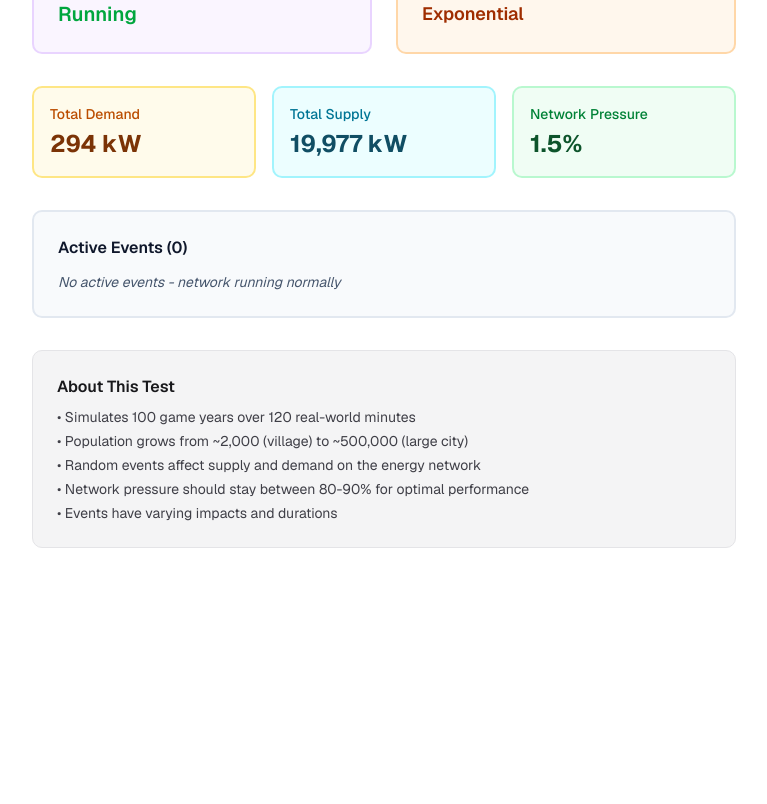
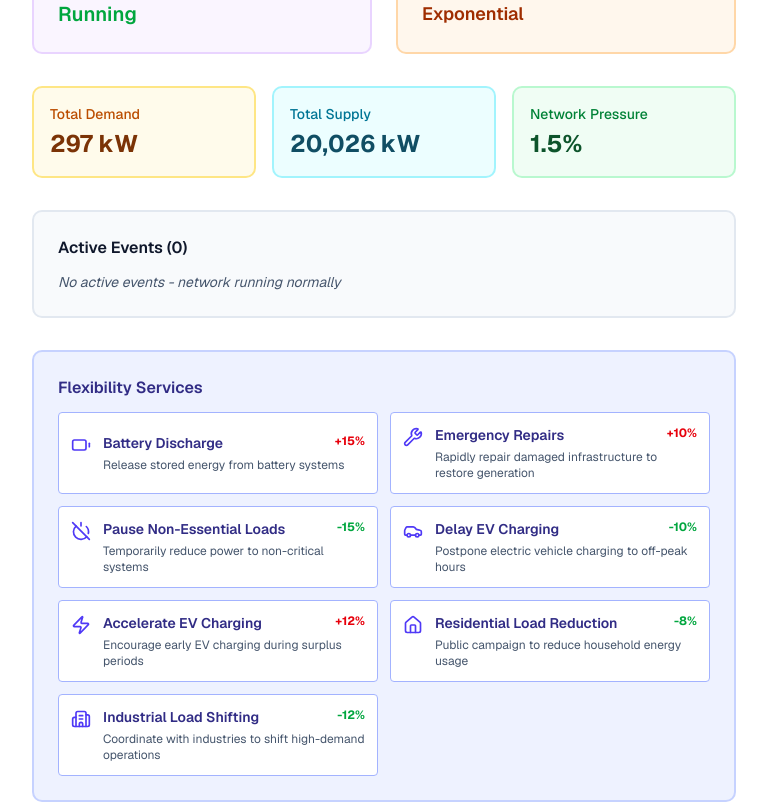
Before and after one commit to leomosley/ssen-game, a Next.js app: page /test-engine in a window 1280 px wide. Shown: the part 642-1446 px from the top of the page, without its empty margins (256-1023 px from the left). Before the commit the page ends 1254 px from the top, so only its background shows below. Built offline with nearby package versions, Linux system fonts and the light colour scheme.

Commit message:
feat: tools

```diff
--- a/app/test-engine/page.tsx
+++ b/app/test-engine/page.tsx
@@ -1,9 +1,10 @@
 "use client";
 
 import { useGame } from "@/lib/hooks/use-game";
+import { ALL_TOOLS } from "@/lib/tools";
 
 export default function TestEngine() {
-  const { gameState, tickInterval, toggle, reset } = useGame({
+  const { gameState, tickInterval, toggle, reset, applyTool, isToolAvailable } = useGame({
     initialPopulation: 2000, // small village
     targetGameYears: 100,
     targetRealMinutes: 120,
@@ -276,6 +277,77 @@ export default function TestEngine() {
           )}
         </div>
 
+        {/* Available Tools */}
+        <div className="w-full bg-indigo-50 border-2 border-indigo-200 rounded-lg p-6">
+          <h3 className="font-semibold text-indigo-900 mb-3">
+            Flexibility Services
+          </h3>
+          <div className="grid grid-cols-1 md:grid-cols-2 gap-3">
+            {ALL_TOOLS.map((tool) => {
+              const Icon = tool.icon;
+              const available = isToolAvailable(tool.id);
+              const activeTool = gameState.activeTools.find(
+                (t) => t.id === tool.id
+              );
+
+              return (
+                <button
+                  key={tool.id}
+                  onClick={() => applyTool(tool)}
+                  disabled={!available}
+                  className={`p-3 rounded border text-left transition-all ${
+                    !available
+                      ? "bg-gray-100 border-gray-300 cursor-not-allowed opacity-60"
+                      : "bg-white border-indigo-300 hover:bg-indigo-50 cursor-pointer"
+                  }`}
+                >
+                  <div className="flex items-start gap-3">
+                    <Icon
+                      className={`w-5 h-5 mt-0.5 ${
+                        available ? "text-indigo-600" : "text-gray-400"
+                      }`}
+                    />
+                    <div className="flex-1">
+                      <div className="flex items-start justify-between">
+                        <p
+                          className={`font-semibold text-sm ${
+                            available ? "text-indigo-900" : "text-gray-600"
+                          }`}
+                        >
+                          {tool.name}
+                        </p>
+                        <span
+                          className={`text-xs font-bold ${
+                            tool.multiplier > 1
+                              ? "text-red-600"
+                              : "text-green-600"
+                          }`}
+                        >
+                          {tool.multiplier > 1 ? "+" : ""}
+                          {((tool.multiplier - 1) * 100).toFixed(0)}%
+                        </span>
+                      </div>
+                      <p className="text-xs text-slate-600 mt-1">
+                        {tool.description}
+                      </p>
+                      {activeTool && activeTool.endTime > gameState.currentTime && (
+                        <p className="text-xs text-indigo-600 mt-1 font-medium">
+                          Active - {(activeTool.endTime - gameState.currentTime).toFixed(1)}y left
+                        </p>
+                      )}
+                      {activeTool && activeTool.isOnCooldown && (
+                        <p className="text-xs text-orange-600 mt-1">
+                          Cooldown - {(activeTool.cooldownEndTime - gameState.currentTime).toFixed(1)}y
+                        </p>
+                      )}
+                    </div>
+                  </div>
+                </button>
+              );
+            })}
+          </div>
+        </div>
+
         {/* Info */}
         <div className="w-full bg-zinc-100 rounded-lg p-6 border border-zinc-200">
           <h3 className="font-semibold text-zinc-900 mb-2">About This Test</h3>
--- a/lib/engine.ts
+++ b/lib/engine.ts
@@ -1,4 +1,5 @@
 import { ActiveEvent, ALL_EVENTS, createActiveEvent } from './events';
+import { ActiveTool, Tool, createActiveTool } from './tools';
 
 export interface GameEngineConfig {
   initialPopulation?: number;
@@ -23,6 +24,7 @@ export interface GameState {
   populationMultiplier: number;
   isRunning: boolean;
   activeEvents: ActiveEvent[];
+  activeTools: ActiveTool[];
   totalDemand: number;
   totalSupply: number;
   networkPressure: number; // demand / supply ratio
@@ -82,6 +84,7 @@ export class GameEngine {
       populationMultiplier: 1,
       isRunning: false,
       activeEvents: [],
+      activeTools: [],
       totalDemand: initialDemand,
       totalSupply: initialSupply,
       networkPressure: initialDemand / initialSupply,
@@ -128,6 +131,7 @@ export class GameEngine {
       populationMultiplier: 1,
       isRunning: false,
       activeEvents: [],
+      activeTools: [],
       totalDemand: initialDemand,
       totalSupply: initialSupply,
       networkPressure: initialDemand / initialSupply,
@@ -184,7 +188,10 @@ export class GameEngine {
     // Event management - check for new events and remove expired ones
     this.updateEvents();
 
-    // Calculate network demand and supply with event multipliers
+    // Tool management - remove expired tools and update cooldowns
+    this.updateTools();
+
+    // Calculate network demand and supply with event and tool multipliers
     this.calculateNetworkMetrics();
 
     // Update tick interval (gets slower over time exponentially, but capped)
@@ -247,29 +254,92 @@ export class GameEngine {
   }
 
   /**
+   * Update active tools - remove expired ones and update cooldowns
+   */
+  private updateTools(): void {
+    // Remove expired tools
+    this.state.activeTools = this.state.activeTools.filter(tool => {
+      if (tool.endTime > this.state.currentTime) {
+        return true;
+      }
+      // Tool expired, set to cooldown
+      tool.isOnCooldown = true;
+      return false;
+    });
+
+    // Update cooldown status
+    this.state.activeTools.forEach(tool => {
+      if (tool.isOnCooldown && this.state.currentTime >= tool.cooldownEndTime) {
+        tool.isOnCooldown = false;
+      }
+    });
+  }
+
+  /**
+   * Use a tool to manage network pressure
+   */
+  useTool(tool: Tool): boolean {
+    // Check if tool is already active or on cooldown
+    const existingTool = this.state.activeTools.find(t => t.id === tool.id);
+    if (existingTool && (existingTool.endTime > this.state.currentTime || existingTool.isOnCooldown)) {
+      return false; // Tool is active or on cooldown
+    }
+
+    // Create and add active tool
+    const activeTool = createActiveTool(tool, this.state.currentTime);
+    this.state.activeTools.push(activeTool);
+
+    // Recalculate metrics immediately
+    this.calculateNetworkMetrics();
+    this.notifyListeners(this.onStateUpdate);
+
+    return true;
+  }
+
+  /**
+   * Check if a tool is available (not active and not on cooldown)
+   */
+  isToolAvailable(toolId: string): boolean {
+    const tool = this.state.activeTools.find(t => t.id === toolId);
+    if (!tool) return true; // Tool has never been used
+
+    return this.state.currentTime >= tool.cooldownEndTime;
+  }
+
+  /**
    * Calculate network demand, supply, and pressure
-   * Formula: (Population * Demand) + events = pressure on network
+   * Formula: (Population * Demand) + events + tools = pressure on network
    */
   private calculateNetworkMetrics(): void {
     // Base demand from population
     const baseDemand = this.state.currentPopulation * BASE_DEMAND_PER_PERSON;
 
     // Apply demand event multipliers
-    const demandMultiplier = this.state.activeEvents
+    const demandEventMultiplier = this.state.activeEvents
       .filter(e => e.impact === 'demand')
       .reduce((acc, event) => acc * event.multiplier, 1);
 
-    this.state.totalDemand = baseDemand * demandMultiplier;
+    // Apply demand tool multipliers (only active tools, not on cooldown)
+    const demandToolMultiplier = this.state.activeTools
+      .filter(t => t.impact === 'demand' && t.endTime > this.state.currentTime)
+      .reduce((acc, tool) => acc * tool.multiplier, 1);
+
+    this.state.totalDemand = baseDemand * demandEventMultiplier * demandToolMultiplier;
 
     // Base supply (grows slowly with population to keep pace somewhat)
     const baseSupply = this.config.baseSupply + (this.state.currentPopulation - this.config.initialPopulation) * 2;
 
     // Apply supply event multipliers
-    const supplyMultiplier = this.state.activeEvents
+    const supplyEventMultiplier = this.state.activeEvents
       .filter(e => e.impact === 'supply')
       .reduce((acc, event) => acc * event.multiplier, 1);
 
-    this.state.totalSupply = baseSupply * supplyMultiplier;
+    // Apply supply tool multipliers (only active tools, not on cooldown)
+    const supplyToolMultiplier = this.state.activeTools
+      .filter(t => t.impact === 'supply' && t.endTime > this.state.currentTime)
+      .reduce((acc, tool) => acc * tool.multiplier, 1);
+
+    this.state.totalSupply = baseSupply * supplyEventMultiplier * supplyToolMultiplier;
 
     // Calculate network pressure (demand/supply ratio)
     // Ideal pressure is around 0.8-0.9 (80-90% utilization)
--- a/lib/hooks/use-game.ts
+++ b/lib/hooks/use-game.ts
@@ -1,5 +1,6 @@
 import { useEffect, useState, useRef, useCallback } from 'react';
 import { GameEngine, GameState, GameEngineConfig } from '../engine';
+import { Tool } from '../tools';
 
 export interface UseGameOptions extends GameEngineConfig {
   autoStart?: boolean;
@@ -12,6 +13,8 @@ export interface UseGameReturn {
   stop: () => void;
   reset: () => void;
   toggle: () => void;
+  applyTool: (tool: Tool) => boolean;
+  isToolAvailable: (toolId: string) => boolean;
 }
 
 export function useGame(options: UseGameOptions = {}): UseGameReturn {
@@ -26,6 +29,7 @@ export function useGame(options: UseGameOptions = {}): UseGameReturn {
     populationMultiplier: 1,
     isRunning: false,
     activeEvents: [],
+    activeTools: [],
     totalDemand: 0,
     totalSupply: 0,
     networkPressure: 0,
@@ -81,6 +85,20 @@ export function useGame(options: UseGameOptions = {}): UseGameReturn {
     }
   }, [gameState.isRunning]);
 
+  const applyTool = useCallback((tool: Tool): boolean => {
+    if (engineRef.current) {
+      return engineRef.current.useTool(tool);
+    }
+    return false;
+  }, []);
+
+  const isToolAvailable = useCallback((toolId: string): boolean => {
+    if (engineRef.current) {
+      return engineRef.current.isToolAvailable(toolId);
+    }
+    return true;
+  }, []);
+
   return {
     gameState,
     tickInterval,
@@ -88,5 +106,7 @@ export function useGame(options: UseGameOptions = {}): UseGameReturn {
     stop,
     reset,
     toggle,
+    applyTool,
+    isToolAvailable,
   };
 }
--- /dev/null
+++ b/lib/tools.ts
@@ -0,0 +1,139 @@
+import {
+  Battery,
+  PowerOff,
+  Car,
+  Zap,
+  Wrench,
+  Home,
+  Building2,
+} from 'lucide-react';
+
+export type ToolImpact = 'supply' | 'demand';
+export type ToolType = 'instant' | 'duration';
+
+export interface Tool {
+  id: string;
+  name: string;
+  description: string;
+  impact: ToolImpact;
+  type: ToolType;
+  multiplier: number; // Effect strength
+  duration?: number; // Duration in game years (for duration tools)
+  cooldown: number; // Cooldown in game years
+  cost?: number; // Optional cost (for future use)
+  icon: React.ElementType;
+}
+
+export interface ActiveTool extends Tool {
+  startTime: number;
+  endTime: number;
+  isOnCooldown: boolean;
+  cooldownEndTime: number;
+}
+
+// Supply Tools - increase energy supply
+export const SUPPLY_TOOLS: Tool[] = [
+  {
+    id: 'battery-discharge',
+    name: 'Battery Discharge',
+    description: 'Release stored energy from battery systems',
+    impact: 'supply',
+    type: 'duration',
+    multiplier: 1.15, // +15% supply
+    duration: 0.08, // ~1 month
+    cooldown: 0.25, // 3 months cooldown
+    icon: Battery,
+  },
+  {
+    id: 'fix-infrastructure',
+    name: 'Emergency Repairs',
+    description: 'Rapidly repair damaged infrastructure to restore generation',
+    impact: 'supply',
+    type: 'instant',
+    multiplier: 1.1, // +10% supply
+    cooldown: 0.5, // 6 months cooldown
+    icon: Wrench,
+  },
+];
+
+// Demand Tools - reduce energy demand
+export const DEMAND_TOOLS: Tool[] = [
+  {
+    id: 'pause-non-essential',
+    name: 'Pause Non-Essential Loads',
+    description: 'Temporarily reduce power to non-critical systems',
+    impact: 'demand',
+    type: 'duration',
+    multiplier: 0.85, // -15% demand
+    duration: 0.05, // ~2 weeks
+    cooldown: 0.17, // ~2 months cooldown
+    icon: PowerOff,
+  },
+  {
+    id: 'delay-ev-charging',
+    name: 'Delay EV Charging',
+    description: 'Postpone electric vehicle charging to off-peak hours',
+    impact: 'demand',
+    type: 'duration',
+    multiplier: 0.9, // -10% demand
+    duration: 0.08, // ~1 month
+    cooldown: 0.25, // 3 months cooldown
+    icon: Car,
+  },
+  {
+    id: 'accelerate-ev-charging',
+    name: 'Accelerate EV Charging',
+    description: 'Encourage early EV charging during surplus periods',
+    impact: 'demand',
+    type: 'duration',
+    multiplier: 1.12, // +12% demand (to use excess supply)
+    duration: 0.05, // ~2 weeks
+    cooldown: 0.17, // ~2 months cooldown
+    icon: Zap,
+  },
+  {
+    id: 'residential-reduction',
+    name: 'Residential Load Reduction',
+    description: 'Public campaign to reduce household energy usage',
+    impact: 'demand',
+    type: 'duration',
+    multiplier: 0.92, // -8% demand
+    duration: 0.17, // ~2 months
+    cooldown: 0.5, // 6 months cooldown
+    icon: Home,
+  },
+  {
+    id: 'industrial-shift',
+    name: 'Industrial Load Shifting',
+    description: 'Coordinate with industries to shift high-demand operations',
+    impact: 'demand',
+    type: 'duration',
+    multiplier: 0.88, // -12% demand
+    duration: 0.08, // ~1 month
+    cooldown: 0.33, // ~4 months cooldown
+    icon: Building2,
+  },
+];
+
+// Combined tool pool
+export const ALL_TOOLS: Tool[] = [...SUPPLY_TOOLS, ...DEMAND_TOOLS];
+
+// Helper function to get tool by ID
+export function getToolById(id: string): Tool | undefined {
+  return ALL_TOOLS.find(tool => tool.id === id);
+}
+
+// Helper function to create an active tool
+export function createActiveTool(tool: Tool, currentTime: number): ActiveTool {
+  const endTime = tool.type === 'duration' && tool.duration
+    ? currentTime + tool.duration
+    : currentTime;
+
+  return {
+    ...tool,
+    startTime: currentTime,
+    endTime,
+    isOnCooldown: false,
+    cooldownEndTime: currentTime + tool.cooldown,
+  };
+}
```
